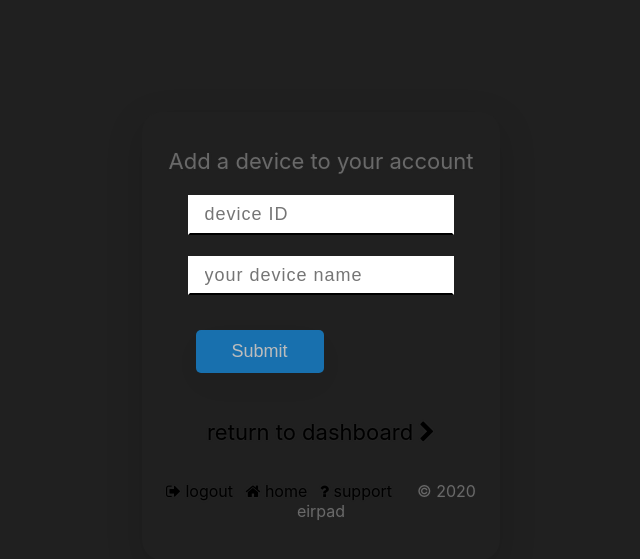
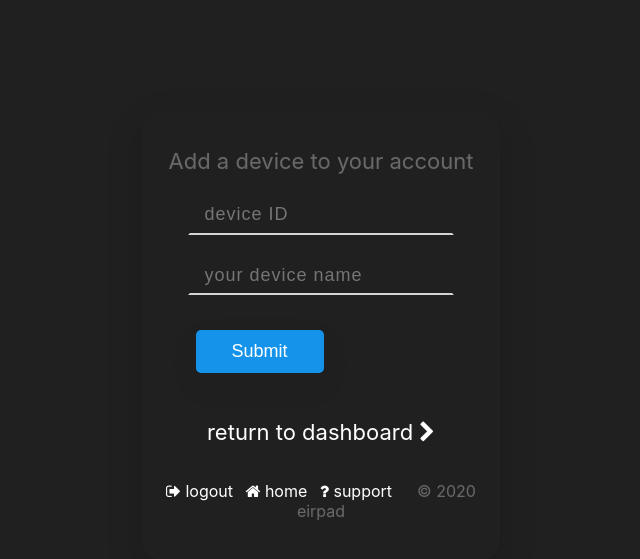
Before and after one commit to eoinfaust/airpad, a PHP site: page /deviceadd.php in a window 1280 px wide. Shown: the top 559 px of the page, without its empty margins (319-959 px from the left). Run offline with PHP 8.4, Linux system fonts and the light colour scheme; the visitor is signed in with stand-in values (Sample User, id 1).

Commit message:
modified colors for dark mode

```diff
--- a/eirpad.css
+++ b/eirpad.css
@@ -25,13 +25,14 @@ box-shadow:0px 12px 36px 2px rgba(0, 0, 0, 0.14);
 .footer{padding-top:10px;padding-bottom:10px;}
 .formfill{
 width:65%;
-color:black;
+background-color:#202020;
+color:lightgrey;
 font-weight:400;font-size:18px;
 letter-spacing:1px;
 padding:2% 4%;
 border:none;
-border:2px solid white;
-border-bottom:2px solid black;
+border:2px solid #202020;
+border-bottom:2px solid lightgrey;
 outline:none;
 margin-bottom:6%;
 text-align:left;
@@ -45,7 +46,7 @@ position:absolute;
 top:10%;
 left:15%;
 width:100%;
-color:black;
+color:lightgrey;
 transition:0.2s all;
 cursor:text;
 -webkit-touch-callout:none;
@@ -61,7 +62,7 @@ top:-29%;
 left:14%;
 color:#1593eb;
 }
-.formfill:focus {border:2px solid rgba(0, 0, 0, 0.18) !important;}
+.formfill:focus {border:2px solid lightgrey !important;}
 .inputerror{border-color:red;}
 .error{color:red;text-align:center;}
 .button{
@@ -76,10 +77,10 @@ margin:15%;
 margin-top:0.75em;margin-bottom:2em;
 font-size:18px;font-weight:400;
 box-shadow:0px 12px 36px 2px rgba(0, 0, 0, 0.04);
-opacity:0.7;
-transition:0.2s;
+transition:0.2s;opacity:1;
 }
-.button:hover{opacity: 1}
+.button:active{color:darkgrey;opacity:1;}
+.button:hover{opacity:0.7;}
 .small{
 text-shadow:0px 0px 3px rgba(117, 117, 117, 0.12);
 color:#696969;
@@ -95,14 +96,14 @@ outline:none;
 }
 .link{
 cursor:pointer;
-color:black;
+color:white;
 transition:0.2s;
 text-decoration:none;
 }
 .link:hover{color:#1593eb}
 .linkbad{
 cursor:pointer;
-color:black;
+color:white;
 transition:0.2s;
 text-decoration:none;
 }
```
Also changed, not shown: index.php (+4 -4 lines), 1 other file.
